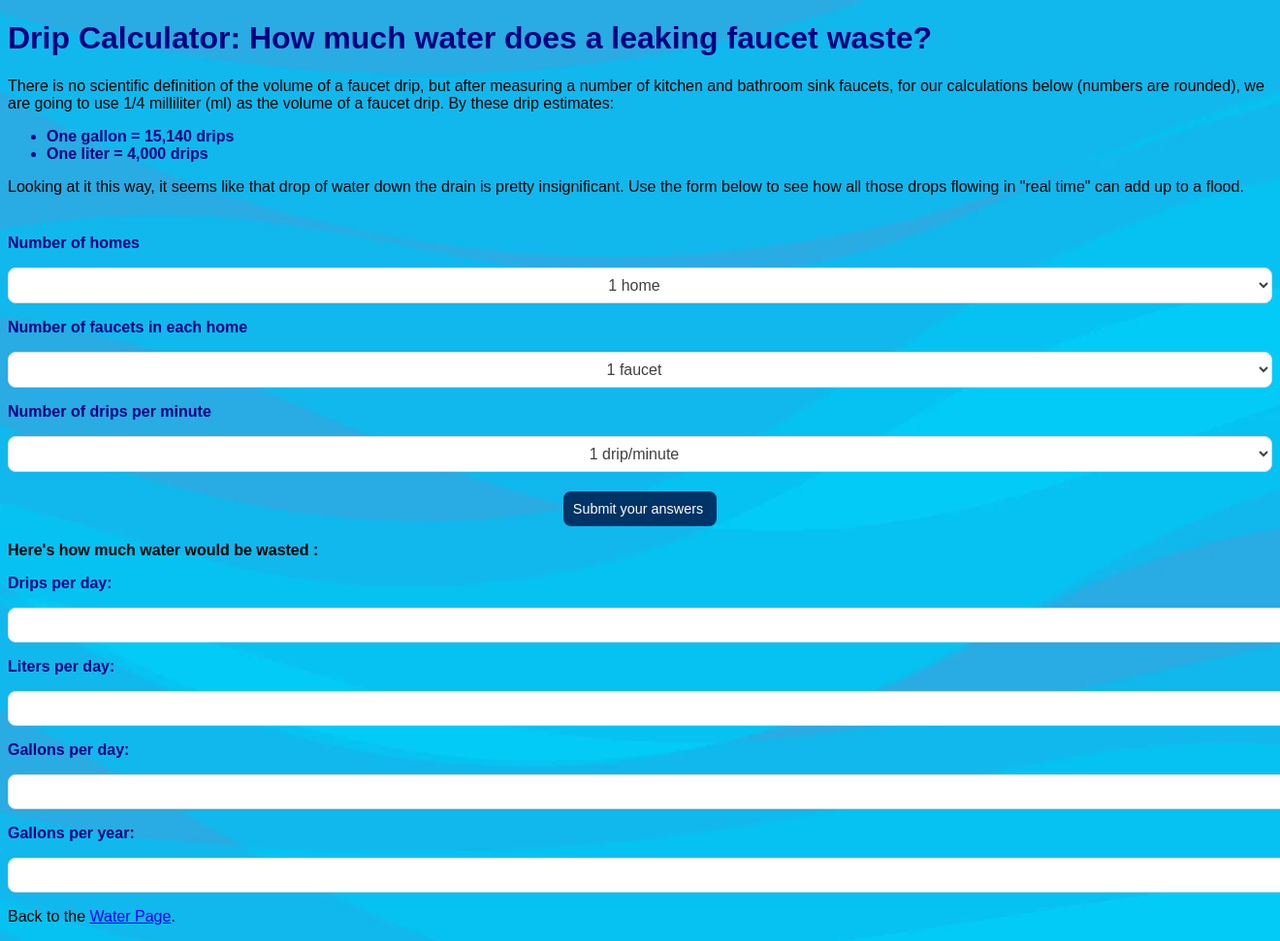
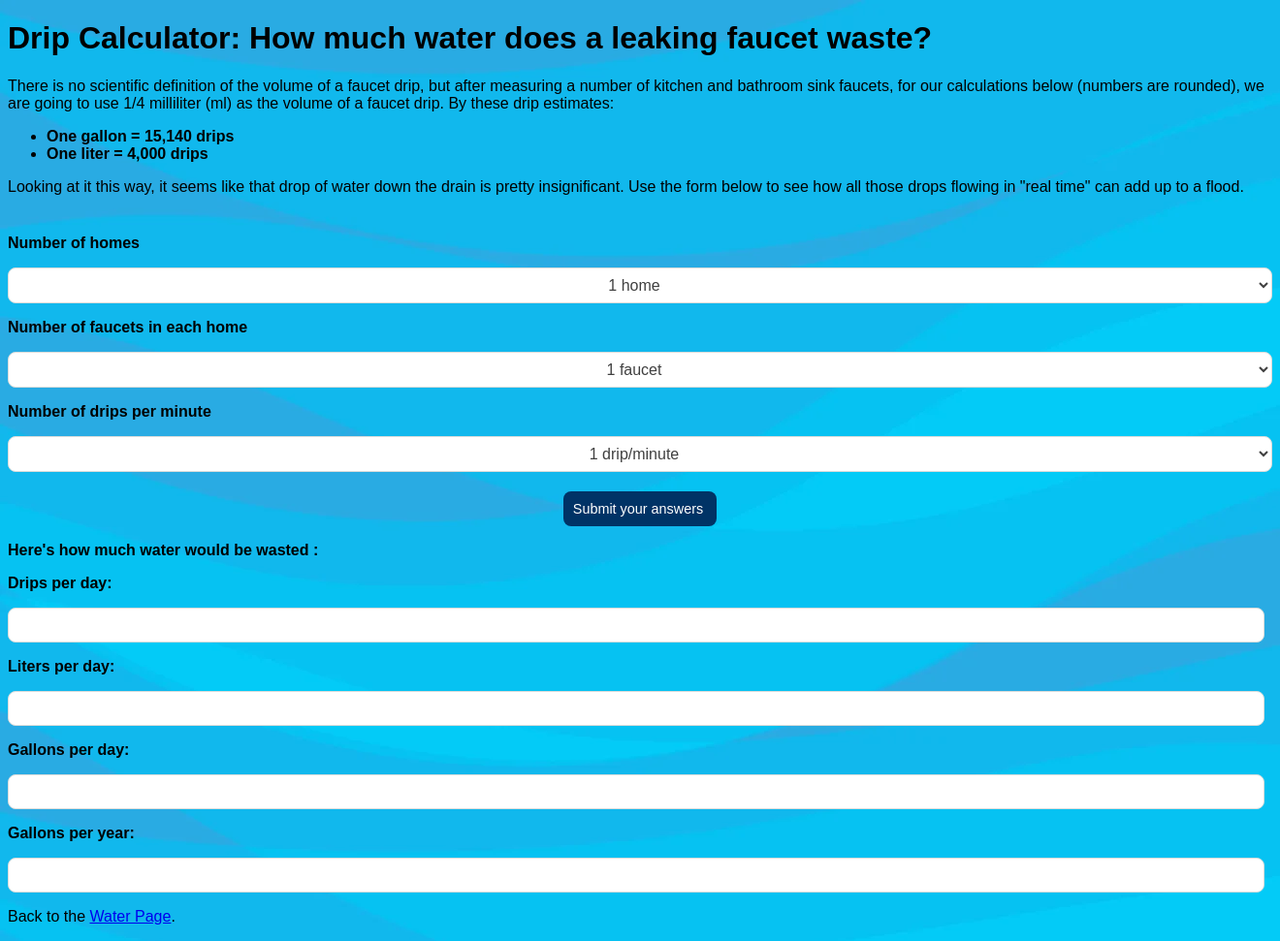
Before and after one commit to SarthakVitmal/Electricity-and-Water-Consumption-Tracking-Portal, a PHP site: page /drip_calc.html in a window 1320 px wide; the page is wider, and only the part inside the window is pictured. Shown: that part at 97% size. Run offline with PHP 8.4, Linux system fonts and the light colour scheme.

Commit message:
Updated drip.css
changed fonts and color

```diff
--- a/assets/css/drip.css
+++ b/assets/css/drip.css
@@ -7,15 +7,15 @@ div.container{
     width: 100%;
 }
 h1.head{
-    color:navy;
+    color:rgb(0, 0, 0);
     font-weight: 600;
 }
 ul{
-    color: navy;
+    color: rgb(0, 0, 0);
     font-weight: 600;
 }
 p.blue{
-    color: navy;
+    color: rgb(0, 0, 0);
     font-weight: 600;
 }
 div.form{
@@ -59,5 +59,5 @@ input.input{
     color: #404040;
     font-size: 1em;
     background: #ffff;
-    width: 100%;
+    width: 98%;
 }
```
